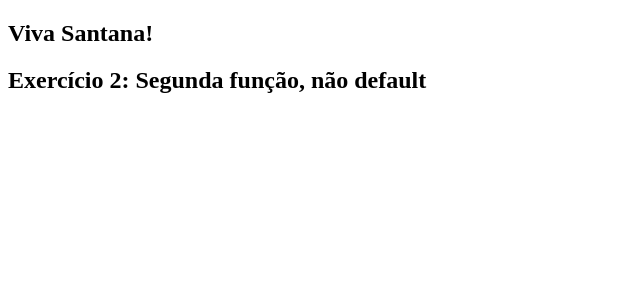
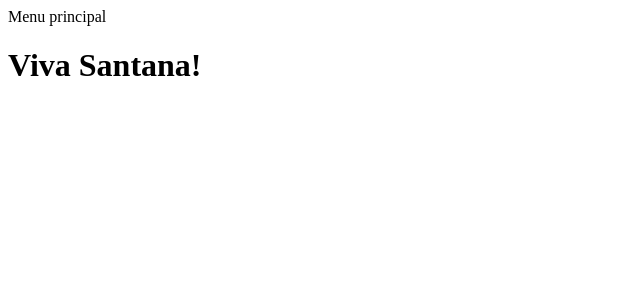
Before and after one commit to Giovanna-Melo/Programacao_web, a Next.js app in the folder next/: page / in a window 1280 px wide. Shown: the top 300 px of the page, without its empty margins (0-640 px from the left). Built offline with nearby package versions, Linux system fonts and the light colour scheme.

Commit message:
Atualizações da receita 1

```diff
--- /dev/null
+++ b/next/app/layout.js
@@ -0,0 +1,12 @@
+export const metadata = {
+  title: 'Receita 1',
+  description: 'Generated by Next.js',
+}
+
+export default function RootLayout({ children }) {
+  return (
+    <html lang="en">
+      <body>{children}</body>
+    </html>
+  )
+}
--- /dev/null
+++ b/next/app/page.js
@@ -0,0 +1,23 @@
+export default function Home(){
+    return (
+        <div>
+            <div>Menu principal</div>
+            <div>
+                <h1>
+                    Viva Santana!
+                </h1>
+
+            </div>
+        </div>
+    )
+}
+
+export function Ex_two (){
+    return (
+        <div>
+            <p>
+            Eis uma função não default
+            </p>
+        </div>
+    )
+}
--- a/next/pages/ex_1_e_2_receita_1.js
+++ /dev/null
@@ -1,19 +0,0 @@
-export function Ex_one (){
-    return (
-        <div>
-            <h2>
-            Exercício 1: Primeira função, não default
-            </h2>
-        </div>
-    )
-};
-
-export function Ex_two (){
-    return (
-        <div>
-            <h2>
-            Exercício 2: Segunda função, não default
-            </h2>
-        </div>
-    )
-}
--- a/next/pages/index.js
+++ /dev/null
@@ -1,12 +0,0 @@
-import {Ex_two} from './ex_1_e_2_receita_1';
-
-export default function Home(){
-    return (
-        <div>
-            <h2>
-                Viva Santana!
-            </h2>
-            <Ex_two/>
-        </div>
-    )
-}
```
Also changed, not shown: next/app/ex_1_e_2_receita_1/page.js (added, +20 -0 lines), next/app/ex_1_receita_1/page.js (added, +9 -0 lines).
